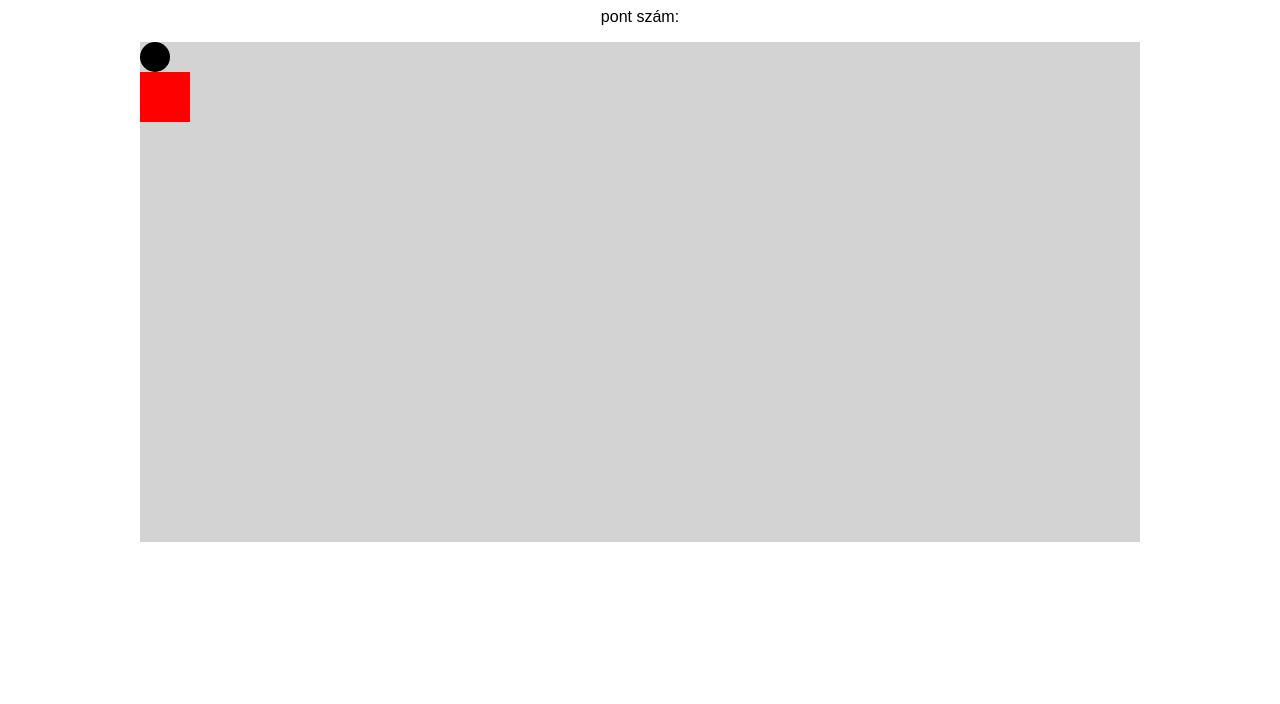
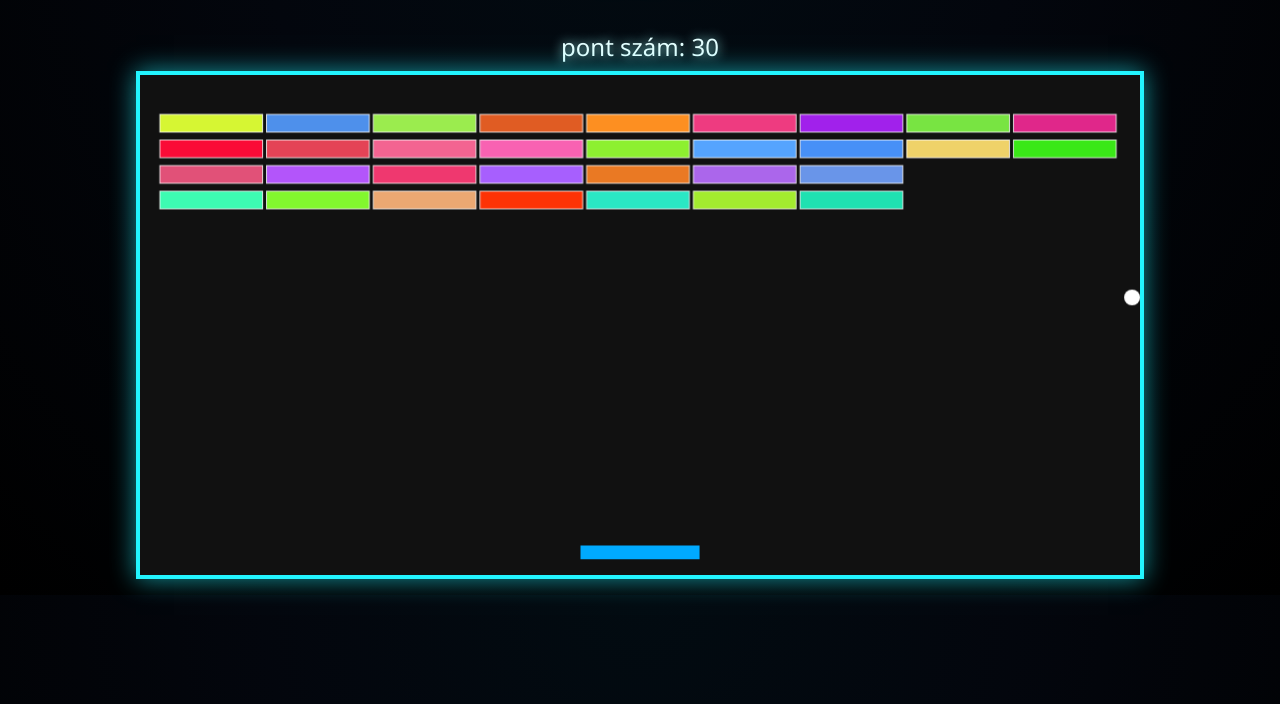
Before and after one commit to Ferenc112/Faltoro, a plain HTML site: page index.html in a window 1280 px wide. Shown: the part 96-800 px from the top of the page. Drawn offline with Linux system fonts and the light colour scheme.

Commit message:
szenvedés de sikerult

```diff
--- a/index.css
+++ b/index.css
@@ -8,26 +8,45 @@ body{
 .jatekter{
     height: 500px;
     width: 1000px;
-    background-color: lightgray;
+    max-width: 100%;
+    background: radial-gradient(circle at 50% 20%, #202020, #101010 65%);
     position: relative;
+    overflow: hidden;
+    border: 4px solid #22f5ff;
+    box-shadow: 0 0 24px rgba(34,245,255,0.6), inset 0 0 32px rgba(0,255,255,0.3);
 }
 
-.fal{
-    display: flex;
-    align-items: flex-start;
-    justify-content: space-evenly;
+#gameCanvas{
+    width: 100%;
+    height: 100%;
+    display: block;
 }
 
-.labda{
-    width: 30px;
-    height: 30px;
-    background-color: rgb(0, 0, 0);
+body{
+    display: flex;
+    flex-direction: column;
+    align-items: center;
+    font-family: 'Segoe UI', Tahoma, Geneva, Verdana, sans-serif;
+    background: radial-gradient(circle at top, #020b11, #03060d 40%, #000 100%);
+    color: #e5ffff;
+    margin: 16px;
+}
+
+h1{
+    text-shadow: 0 0 14px #22f5ff, 0 0 24px #24b7ff;
+}
+
+#pontszam{
+    font-size: 24px;
+    margin-bottom: 8px;
+    text-shadow: 0 0 12px #9dfcff;
+}
+
+.brickGlow{
+    box-shadow: 0 0 14px rgba(255,255,255,0.5);
+}
+
+.particle{
+    position: absolute;
     border-radius: 50%;
 }
-
-.jatekos{
-    width: 50px;
-    height: 50px;
-    background-color: red;
-    position: absolute;
-}
--- a/index.html
+++ b/index.html
@@ -11,15 +11,8 @@
     <p  id="pontszam">pont szám:</p>
 
     <div class="jatekter" id="jatekter">
-        <div class="fal" id="fal">
-
-        </div>
-
-        <div class="labda" id="labda"></div>
-
-        <div  class="jatekos" id="jatekos"></div>
+        <canvas id="gameCanvas" tabindex="0"></canvas>
     </div>
-
 
     <script src="index.js"></script>
 </body>
--- a/index.js
+++ b/index.js
@@ -0,0 +1,121 @@
+const canvas = document.getElementById('gameCanvas');
+const ctx = canvas.getContext('2d');
+const scoreLabel = document.getElementById('pontszam');
+
+let score = 0;
+const paddle = { width: 100, height: 14, x: 0, y: 0, speed: 8, left: false, right: false };
+const ball = { x: 0, y: 0, radius: 8, dx: 4, dy: -4 };
+let bricks = [];
+const brickRows = 4;
+const brickCols = 9;
+
+function resizeCanvas() {
+  const box = document.getElementById('jatekter').getBoundingClientRect();
+  canvas.width = Math.max(320, Math.floor(box.width));
+  canvas.height = Math.max(360, Math.floor(box.height));
+  resetLayout();
+}
+
+function resetLayout() {
+  paddle.width = Math.min(120, canvas.width * 0.2);
+  paddle.x = (canvas.width - paddle.width) / 2;
+  paddle.y = canvas.height - paddle.height - 16;
+
+  ball.x = canvas.width / 2;
+  ball.y = paddle.y - ball.radius - 4;
+  ball.dx = 4 * (Math.random() > 0.5 ? 1 : -1);
+  ball.dy = -4;
+
+  bricks = [];
+  const brickWidth = (canvas.width - 40) / brickCols;
+  const brickHeight = 18;
+  for (let r = 0; r < brickRows; r++) {
+    for (let c = 0; c < brickCols; c++) {
+      const hue = Math.floor(Math.random() * 360);
+      const sat = 70 + Math.random() * 30;
+      const lit = 50 + Math.random() * 20;
+      bricks.push({ x: 20 + c * brickWidth, y: 40 + r * (brickHeight + 8), width: brickWidth - 4, height: brickHeight, alive: true, color: `hsl(${hue}, ${sat}%, ${lit}%)` });
+    }
+  }
+}
+
+function resetBall() {
+  paddle.x = Math.max(0, Math.min(canvas.width - paddle.width, paddle.x));
+  ball.x = paddle.x + paddle.width / 2;
+  ball.y = paddle.y - ball.radius - 4;
+  ball.dx = 4 * (Math.random() > 0.5 ? 1 : -1);
+  ball.dy = -4;
+}
+
+function draw() {
+  ctx.clearRect(0, 0, canvas.width, canvas.height);
+  ctx.fillStyle = '#111';
+  ctx.fillRect(0, 0, canvas.width, canvas.height);
+
+  bricks.forEach(b => {
+    if (!b.alive) return;
+    ctx.fillStyle = b.color;
+    ctx.fillRect(b.x, b.y, b.width, b.height);
+    ctx.strokeStyle = '#ffffffcc';
+    ctx.strokeRect(b.x, b.y, b.width, b.height);
+  });
+
+  ctx.fillStyle = '#0af';
+  ctx.fillRect(paddle.x, paddle.y, paddle.width, paddle.height);
+
+  // ball
+  ctx.fillStyle = '#fff';
+  ctx.beginPath();
+  ctx.arc(ball.x, ball.y, ball.radius, 0, Math.PI * 2);
+  ctx.fill();
+
+  // pontszám
+  scoreLabel.textContent = `pont szám: ${score}`;
+}
+
+function update() {
+  if (paddle.left) paddle.x = Math.max(0, paddle.x - paddle.speed);
+  if (paddle.right) paddle.x = Math.min(canvas.width - paddle.width, paddle.x + paddle.speed);
+
+  ball.x += ball.dx;
+  ball.y += ball.dy;
+
+  if (ball.x - ball.radius < 0 || ball.x + ball.radius > canvas.width) ball.dx *= -1;
+  if (ball.y - ball.radius < 0) ball.dy *= -1;
+
+  if (ball.y + ball.radius > paddle.y && ball.x > paddle.x && ball.x < paddle.x + paddle.width) {
+    ball.dy *= -1;
+    const diff = (ball.x - (paddle.x + paddle.width / 2)) / (paddle.width / 2);
+    ball.dx = 4 * diff;
+  }
+
+  if (ball.y - ball.radius > canvas.height) {
+    score = Math.max(0, score - 10);
+    resetBall();
+  }
+
+  bricks.forEach(b => {
+    if (!b.alive) return;
+    if (ball.x + ball.radius > b.x && ball.x - ball.radius < b.x + b.width && ball.y + ball.radius > b.y && ball.y - ball.radius < b.y + b.height) {
+      b.alive = false;
+      ball.dy *= -1;
+      score += 10;
+    }
+  });
+
+  draw();
+  requestAnimationFrame(update);
+}
+
+window.addEventListener('keydown', e => {
+  if (e.code === 'ArrowLeft') paddle.left = true;
+  if (e.code === 'ArrowRight') paddle.right = true;
+});
+window.addEventListener('keyup', e => {
+  if (e.code === 'ArrowLeft') paddle.left = false;
+  if (e.code === 'ArrowRight') paddle.right = false;
+});
+window.addEventListener('resize', resizeCanvas);
+
+resizeCanvas();
+update();
```
